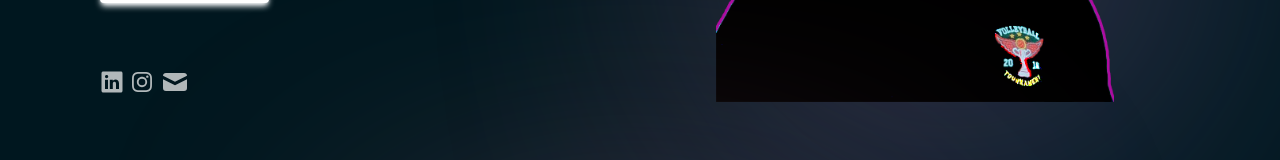
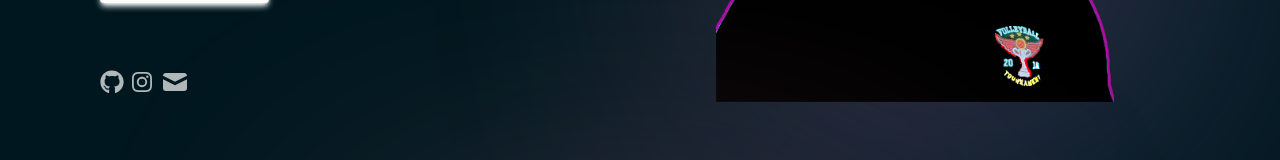
Before and after one commit to mohammedAarish1/portfolio, a React (Vite) app: page / in a window 1280 px wide. Shown: the part 439-599 px from the top of the page. Built offline with nearby package versions, Linux system fonts and the light colour scheme; a web font is replaced by a local one.

Commit message:
github link added

```diff
--- a/src/pages/Home/Home.jsx
+++ b/src/pages/Home/Home.jsx
@@ -1,7 +1,7 @@
 import React, { useEffect, useRef } from 'react'
-import { IoLogoLinkedin } from "react-icons/io5";
 import { SiInstagram } from "react-icons/si";
 import { HiMail } from "react-icons/hi";
+import { FaGithub } from "react-icons/fa";
 import Typed from 'typed.js';
 import Button from '../../components/Buttons/Button';
 import { Link } from 'react-scroll';
@@ -50,7 +50,7 @@ export default function Home() {
             </Link>
           </div>
           <div className='flex gap-2 mt-2 justify-start items-center'>
-            <a href="https://www.linkedin.com/in/md-aarish-88225a302/" target='_blank' className='text-2xl hover:text-purple-600'><IoLogoLinkedin /></a>
+            <a href="https://github.com/mohammedAarish1?tab=repositories" target='_blank' className='text-2xl hover:text-purple-600'><FaGithub /></a>
             <a href="https://www.instagram.com/" target='_blank' className='text-xl hover:text-purple-600' ><SiInstagram /></a>
             <a href="mailto:iammdaarish@gmail.com" target='_blank' className='text-3xl hover:text-purple-600'><HiMail /></a>
           </div>
```
